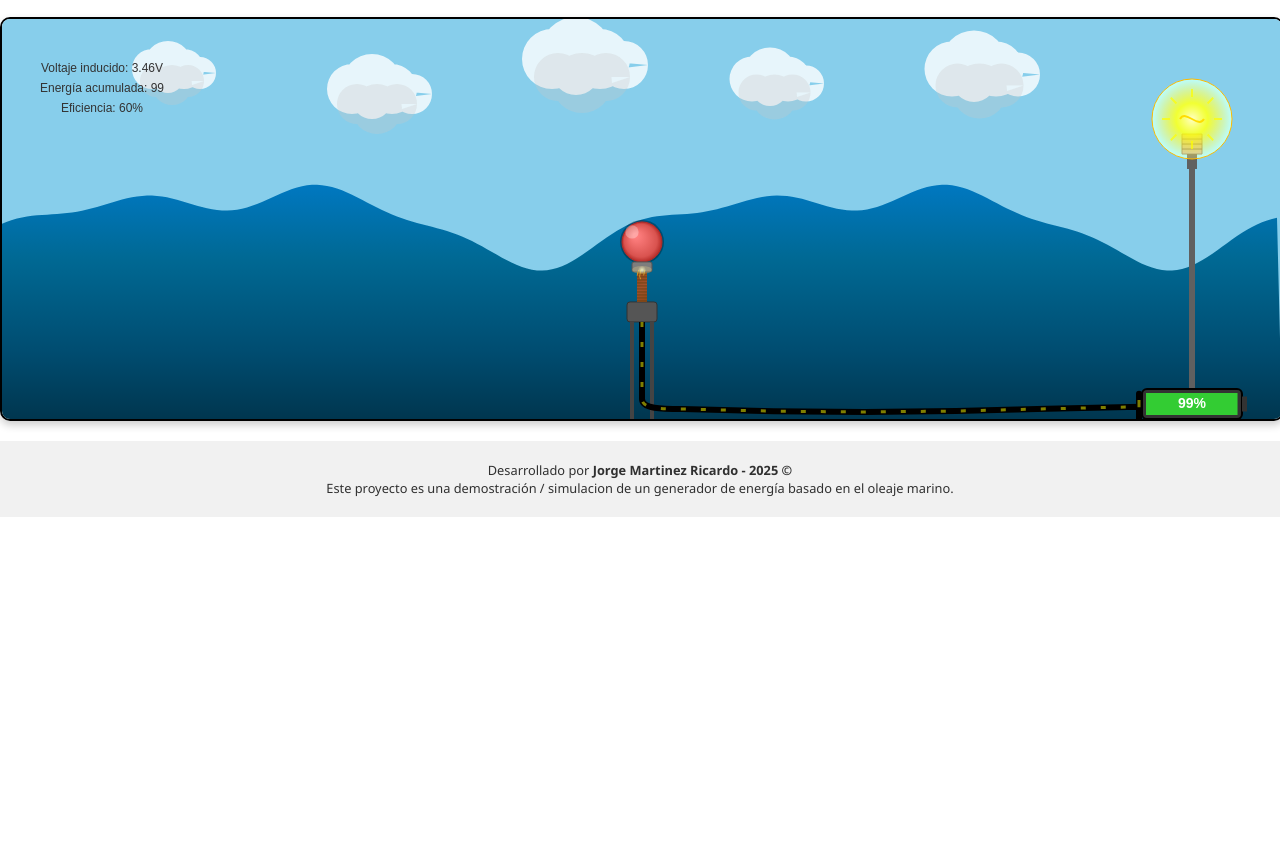
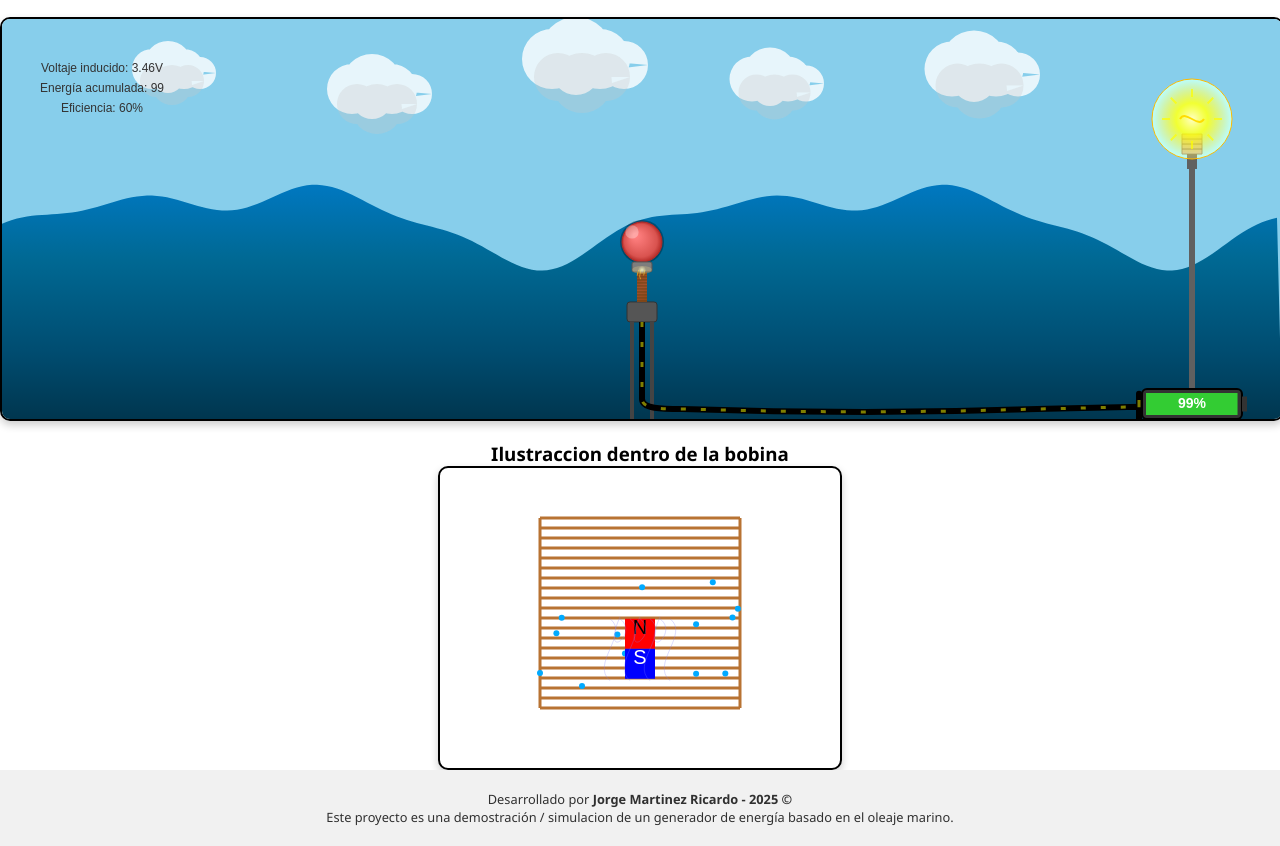
Before and after one commit to JoLuuMtz/Simulador-de-sistemas-de-generador-de-energia-apartir-del-oleaje-marino-, a plain HTML site: page index.html in a window 1280 px wide. Shown: the part 193-1039 px from the top of the page. Before the commit the page ends 800 px from the top, so only its background shows below. Drawn offline with Linux system fonts and the light colour scheme; some packages are replaced by stand-ins of ours; a script that the page names is missing.

Commit message:
bobina.js creacion de la bobina y el iman para generar energia

```diff
--- a/index.html
+++ b/index.html
@@ -16,7 +16,11 @@
             Sistema de Generador de energia en base al Oleaje marino
         </h1>
 
+
+
         <div class="container">
+
+
 
             <button
                 id="btn-intructions"
@@ -25,12 +29,16 @@
                 Instrucciones de Uso  ✍
             </button>
 
+
+
             <button
                 id="btn-explication"
                 class="btn-explicacion"
             >
                 Explicacion Cientifica de la simulacion ☝
             </button>
+
+
 
 
 
@@ -60,7 +68,11 @@
 
 
 
+
+
         </div>
+
+
 
 
 
@@ -71,12 +83,19 @@
         <canvas id="waveCanvas"></canvas>
 
 
+        <h3>Ilustraccion dentro de la bobina </h3>
+
+        <canvas  class="faradayCanvas" id="faradayCanvas" width="400" height="300" ></canvas>
+
+
 
 
 
 
 
         <footer>
+
+
 
 
 
@@ -90,9 +109,25 @@
 
 
 
+
+
         </footer>
-        <script src="js/app.js"></script>
-        <script src="js/InteractiveUser.js"></script>
+        <script
+            type="module"
+            src="js/app.js"
+        ></script>
+        <script
+            type="module"
+            src="js/bobina.js"
+        >
+        </script>
+        <script
+            type="module"
+            src="js/InteractiveUser.js"
+        ></script>
+
+
+
 
 
 
--- a/js/InteractiveUser.js
+++ b/js/InteractiveUser.js
@@ -30,10 +30,25 @@ explication.addEventListener("click", () => {
     Swal.fire({
         title: 'Explicación del juego',
         text: `
-        Aqui va la explicacion de lo que pasa
+            La Ley de Faraday explica que una corriente eléctrica puede generarse cuando un
+                campo magnético cambia alrededor de una bobina de alambre.
+                En el caso de la energía undimotriz, el movimiento de las
+                olas del mar hace que un imán se mueva dentro o cerca de
+                una bobina. Este movimiento cambia el campo magnético que
+                atraviesa la bobina, lo que provoca que se genere electricidad.
+                Es así como la energía del movimiento de las olas se transforma
+                en energía eléctrica aprovechando principios del electromagnetismo.
+
+                en este caso el flotador es el que se mueve por la fuerza de las olas y el almacenador
+                es la bobina que genera la electricidad. La energía cinética generada por el oleaje
+                se transmite al flotador, que a su vez la transporta hacia el almacenador en el fondo del mar.
+                Dependiendo de la intensidad del oleaje, el almacenador se llenará o se vaciará.
+
+
             `,
         icon: 'info',
-        confirmButtonText: '¡Ok!'
+        confirmButtonText: '¡Ok!',
+
     });
 
     explication.style.animation = 'none';
--- /dev/null
+++ b/js/bobina.js
@@ -0,0 +1,146 @@
+// Obtener el canvas y su contexto
+const canvas = document.getElementById('faradayCanvas');
+const ctx = canvas.getContext('2d');
+
+// Variables de la animación
+let time = 0;
+let magnetPosition = 150; // Ajustado para el centro vertical
+let direction = -1;
+let electrons = [];
+
+// Inicializar electrones
+for (let i = 0; i < 20; i++) {
+    electrons.push({
+        x: 100 + Math.random() * 200, // Ajustado para el centro horizontal
+        y: 50 + Math.random() * 200,  // Ajustado para el centro vertical
+        speed: 0,
+        visible: false
+    });
+}
+
+// Función de animación principal
+function animate() {
+    // Actualizar el tiempo
+    time += 0.03;
+
+    // Mover el imán arriba y abajo de forma sinusoidal
+    magnetPosition = 150 + Math.sin(time) * 80; // Ajustado para el centro vertical
+
+    // Determinar la dirección del movimiento del imán
+    direction = Math.cos(time) < 0 ? 1 : -1; // Si cos < 0, está bajando, sino subiendo
+
+    // Calcular la intensidad del efecto basado en la velocidad del imán
+    const magnetSpeed = Math.abs(Math.cos(time));
+    const intensity = magnetSpeed * 2;
+
+    // Actualizar los electrones
+    electrons.forEach(electron => {
+        const distanceToMagnet = Math.abs(electron.y - magnetPosition);
+
+        if (distanceToMagnet < 80) {
+            electron.visible = true;
+            electron.speed = direction * intensity * 3;
+        } else {
+            electron.speed *= 0.95;
+            if (Math.abs(electron.speed) < 0.1) {
+                electron.visible = false;
+            }
+        }
+
+        if (electron.visible) {
+            electron.x += electron.speed;
+
+            // Ajustado para el centro horizontal
+            if (electron.x > 300) electron.x = 100;
+            if (electron.x < 100) electron.x = 300;
+        }
+    });
+
+    // Limpiar el canvas
+    ctx.clearRect(0, 0, canvas.width, canvas.height);
+
+    // Dibujar la bobina
+    ctx.strokeStyle = "#B87333"; // Color cobre
+    ctx.lineWidth = 3;
+
+    // Dibujar las espiras - centradas en el canvas
+    for (let i = 0; i < 20; i++) {
+        const yPos = 50 + i * 10; // Ajustado para el centro vertical
+        ctx.beginPath();
+        ctx.moveTo(100, yPos); // Ajustado para el centro horizontal
+        ctx.lineTo(300, yPos); // Ajustado para el centro horizontal
+        ctx.stroke();
+    }
+
+    // Conectar los extremos
+    ctx.beginPath();
+    ctx.moveTo(100, 50); // Ajustado para el centro
+    ctx.lineTo(100, 240); // Ajustado para el centro
+    ctx.stroke();
+
+    ctx.beginPath();
+    ctx.moveTo(300, 50); // Ajustado para el centro
+    ctx.lineTo(300, 240); // Ajustado para el centro
+    ctx.stroke();
+
+    // Dibujar los electrones
+    electrons.forEach(electron => {
+        if (electron.visible) {
+            ctx.beginPath();
+            ctx.arc(electron.x, electron.y, 3, 0, Math.PI * 2);
+            ctx.fillStyle = "#00AAFF";
+            ctx.fill();
+        }
+    });
+
+    // Dibujar el imán
+    const magnetHeight = 60;
+    const magnetWidth = 30;
+
+    // Polo norte (rojo)
+    ctx.fillStyle = "#FF0000";
+    ctx.fillRect(200 - magnetWidth / 2, magnetPosition - magnetHeight / 2, magnetWidth, magnetHeight / 2);
+    ctx.fillStyle = "#000";
+    ctx.font = "20px Arial";
+    ctx.textAlign = "center";
+    ctx.fillText("N", 200, magnetPosition - magnetHeight / 4);
+
+    // Polo sur (azul)
+    ctx.fillStyle = "#0000FF";
+    ctx.fillRect(200 - magnetWidth / 2, magnetPosition, magnetWidth, magnetHeight / 2);
+    ctx.fillStyle = "#fff";
+    ctx.font = "20px Arial";
+    ctx.textAlign = "center";
+    ctx.fillText("S", 200, magnetPosition + magnetHeight / 4);
+
+    // Dibujar el campo magnético
+    drawMagneticField(200, magnetPosition, magnetWidth, magnetHeight);
+
+    // Continuar la animación
+    requestAnimationFrame(animate);
+}
+
+// Función para dibujar el campo magnético
+function drawMagneticField(x, y, width, height) {
+    const fieldIntensity = 0.7 + Math.sin(time * 4) * 0.3;
+
+    ctx.beginPath();
+    for (let i = -3; i <= 3; i++) {
+        const startX = x + i * 10;
+        const endY = y + (i % 2 === 0 ? -80 : 80) * fieldIntensity;
+
+        ctx.moveTo(startX, y - height / 2);
+        ctx.bezierCurveTo(
+            startX + 20, y - height / 4,
+            startX - 20, y + height / 4,
+            startX, endY
+        );
+    }
+
+    ctx.strokeStyle = `rgba(128, 128, 255, ${fieldIntensity * 0.7})`;
+    ctx.lineWidth = 1;
+    ctx.stroke();
+}
+
+// Iniciar la animación automáticamente
+animate();
--- a/style.css
+++ b/style.css
@@ -4,6 +4,10 @@
     padding: 0;
     font-family: 'Segoe UI', Tahoma, Geneva, Verdana, sans-serif;
 
+}
+
+h3{
+    text-align: center;
 }
 
 
@@ -26,6 +30,7 @@ footer {
     left: 0;
     right: 0;
 }
+
 footer p {
     color: rgb(48, 48, 48);
     font-size: 0.8em;
@@ -177,3 +182,13 @@ canvas {
 
 
 }
+
+
+.faradayCanvas {
+    border-radius: 10px;
+    border: 2px solid #000000;
+    margin: 0 auto;
+    display: flex;
+    justify-content: center;
+    box-shadow: 0 4px 8px rgba(0, 0, 0, 0.2);
+}
```
